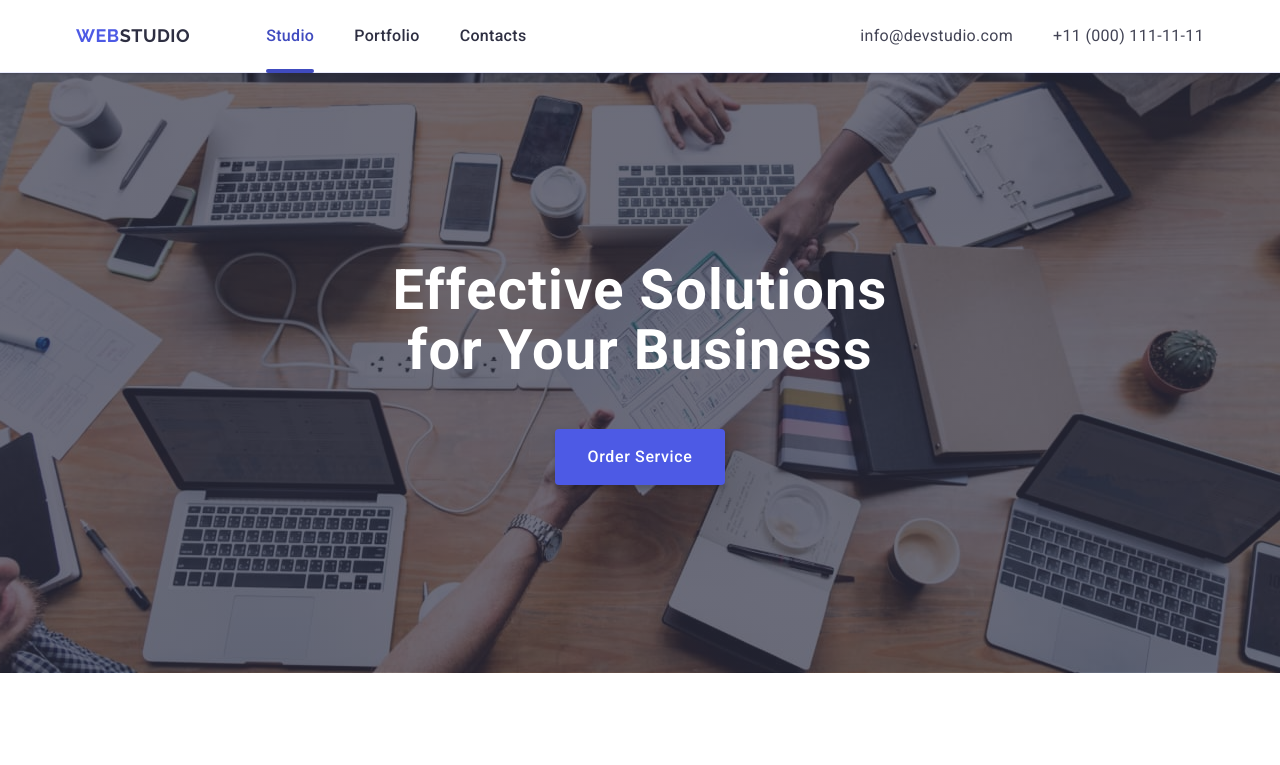
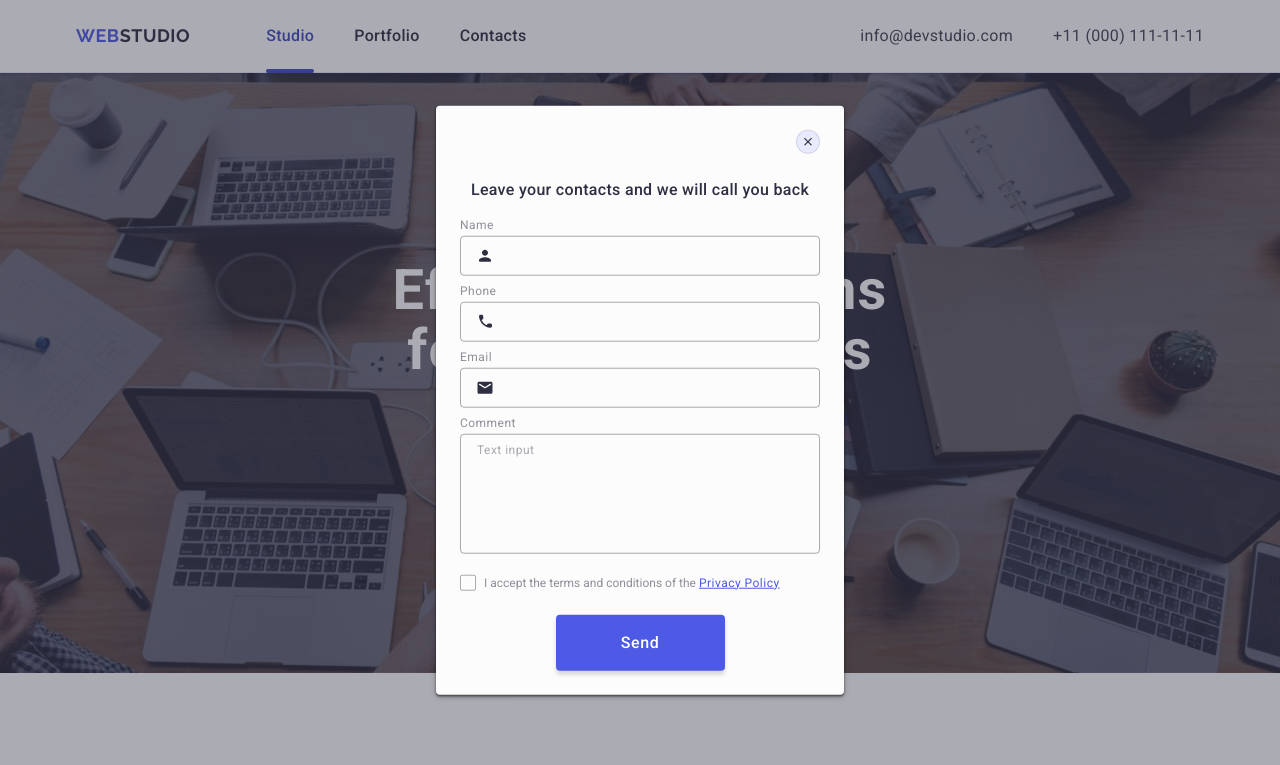
Before and after one commit to AnastasiaNazar82/goit-markup-hw-06-, a plain HTML site: page index.html in a window 1280 px wide. Shown: the top 765 px of the page. Drawn offline with nearby package versions, Linux system fonts and the light colour scheme.

Commit message:
add modal

```diff
--- a/css/styles.css
+++ b/css/styles.css
@@ -666,12 +666,245 @@ screen and (min-device-pixel-ratio: 2) and (max-width: 767px)
     align-items: start;
 }
 
+}
 
-}
 /* ========== Backdrop ========== */
 /* ========== Backdrop ========== */
 
 
+.backdrop{
+    position: fixed;
+    top: 0;
+    left: 0;
+    width: 100%;
+    height: 100%;
+    background-color: rgba(46, 47, 66, 0.40);
+    z-index: 999999;
+    opacity: 0;
+    visibility: hidden;
+    pointer-events: none;
+    transition: opacity 250ms cubic-bezier(0.4, 0, 0.2, 1), visibility 250ms cubic-bezier(0.4, 0, 0.2, 1);
+}
+
+.backdrop.is-open {
+    opacity: 1;
+    visibility: visible;
+    pointer-events: auto;
+}
+
+.modal {
+    position: absolute;
+    top: 50%;
+    left: 50%;
+    transform: translate(-50%, -50%);
+    width: 288px;
+    min-height: 623px;
+    border-radius: 4px;
+    background: #FCFCFC;
+    border: none;
+    filter: drop-shadow(0px 1px 1px rgba(0, 0, 0, 0.14)) drop-shadow(0px 1px 3px rgba(0, 0, 0, 0.12)) drop-shadow(0px 1px 2px rgba(0, 0, 0, 0.20));
+    padding: 72px 24px 24px 24px;
+    box-shadow: 0px 1px 1px rgba(0, 0, 0, 0.14), 0px 1px 3px rgba(0, 0, 0, 0.12), 0px 2px 1px rgba(0, 0, 0, 0.2);
+    transition: transform 250ms cubic-bezier(0.4, 0, 0.2, 1);
+}
+
+.modal-close-button {
+    position: absolute;
+    top: 24px;
+    right: 24px;
+    width: 24px;
+    height: 24px;
+    border-radius: 50%;
+    display: flex;
+    justify-content: center;
+    align-items: center;
+    padding: 0;
+    cursor: pointer;
+    background-color: #E7E9FC;
+    border: 1px solid rgba(0, 0, 0, 0.10);
+    transition: background-color 250ms cubic-bezier(0.4, 0, 0.2, 1), border 250ms cubic-bezier(0.4, 0, 0.2, 1);
+    fill: #2E2F42;
+}
+
+.modal-close-button-icon {
+    transition: fill 250ms cubic-bezier(0.4, 0, 0.2, 1);
+}
+
+.modal-close-button:hover,
+.modal-close-button:focus {
+    background-color: #404BBF;
+    fill: #FFF;
+    border: none;
+}
+
+.modal-text {
+    color: #2E2F42;
+    text-align: center;
+    font-size: 16px;
+    font-weight: 500;
+    line-height: 1.5;
+    letter-spacing: 0.02em;
+    margin-bottom: 16px;
+}
+
+.modal-form-container{
+    margin-bottom: 8px;
+}
+
+.modal-form-container-label {
+    color: #8E8F99;
+    font-size: 12px;
+    font-weight: 400;
+    line-height: 1.17;
+    letter-spacing: 0.04em;
+    display: block;
+    margin-bottom: 4px;
+}
+
+.modal-form-container-input {
+    position: relative;
+}
+
+.modal-form-input {
+    width: 100%;
+    height: 40px;
+    border-radius: 4px;
+    border: 1px solid rgba(46, 47, 66, 0.40);
+    background-color: transparent;
+    padding-left: 38px;
+    outline: transparent;
+    transition: border-color 250ms cubic-bezier(0.4, 0, 0.2, 1);
+}
+
+.modal-form-input:focus {
+    border-color: #4D5AE5;
+}
+
+.modal-form-input-icon {
+    position: absolute;
+    top: 50%;
+    left: 16px;
+    transform: translateY(-50%);
+    fill: #2E2F42;
+    transition: fill 250ms cubic-bezier(0.4, 0, 0.2, 1);
+}
+
+.modal-form-input:focus + .modal-form-input-icon {
+    fill: #4D5AE5;
+}
+
+.container-comment {
+    margin-bottom: 16px;
+}
+
+.modal-form-comment {
+    width: 100%;
+    height: 120px;
+    border-radius: 4px;
+    border: 1px solid rgba(46, 47, 66, 0.40);
+    background-color: transparent;
+    padding: 8px 16px;
+    color: rgba(46, 47, 66, 0.40);
+    font-size: 12px;
+    font-weight: 400;
+    line-height: 1.17;
+    letter-spacing: 0.04em;
+    border-radius: 4px;
+    outline: transparent;
+    resize: none;
+    transition: border-color 250ms cubic-bezier(0.4, 0, 0.2, 1);
+}
+
+.modal-form-comment::placeholder {
+    color: rgba(46, 47, 66, 0.40);
+}
+
+.modal-form-comment:focus {
+    border-color: #4D5AE5;
+}
+
+.modal-form-checkbox-container {
+    margin-bottom: 24px;
+}
+
+.modal-form-own-checkbox {
+    display: inline-flex;
+    justify-content: center;
+    align-items: center;
+    width: 16px;
+    height: 16px;
+    border-radius: 2px;
+    border: 1px solid rgba(46, 47, 66, 0.40);
+    cursor: pointer;
+    transition: background-color 250ms cubic-bezier(0.4, 0, 0.2, 1), border 250ms cubic-bezier(0.4, 0, 0.2, 1), fill 250ms cubic-bezier(0.4, 0, 0.2, 1);
+    fill: transparent;
+    margin-right: 8px;
+}
+
+.modal-form-checkbox:checked +
+.modal-form-checkbox-label >
+.modal-form-own-checkbox {
+    background-color: #404BBF;
+    border: none;
+    fill:#F4F4FD;
+}
+
+.modal-form-checkbox:focus +
+.modal-form-checkbox-label >
+.modal-form-own-checkbox {
+    outline: 1px solid rgba(46, 47, 66, 0.40);
+}
+
+.modal-form-own-checkbox-icon {
+    fill: #F4F4FD;
+    opacity: 0;
+}
+
+.modal-form-checkbox:checked +
+.modal-form-checkbox-label
+.modal-form-own-checkbox-icon {
+    opacity: 1;
+}
+
+.modal-form-checkbox-label {
+    color: #8E8F99;
+    font-size: 12px;
+    font-weight: 400;
+    line-height: 1.17;
+    display: flex;
+    align-items: center;
+    flex-wrap: nowrap;
+}
+
+.modal-form-link {
+    text-decoration-line: underline;
+    color: #4d5ae5;
+    letter-spacing: 0.04em;
+}
+
+.modal-form-button {
+    color: #FFF;
+    text-align: center;
+    font-size: 16px;
+    font-weight: 500;
+    line-height: 1.5;
+    letter-spacing: 0.04em;
+    margin-left: auto;
+    margin-right: auto;
+    display: block;
+    border-radius: 4px;
+    padding: 16px 32px;
+    background: #4D5AE5;
+    box-shadow: 0px 4px 4px 0px rgba(0, 0, 0, 0.15);
+    border: 4px;
+    min-width: 169px;
+    transition: background-color 250ms cubic-bezier(0.4, 0, 0.2, 1);
+}
+
+.modal-form-button:hover,
+.modal-form-button:focus {
+    background: #404BBF;
+}
 
 
 /* min - width : 768 px */
@@ -857,8 +1090,10 @@ screen and (min-device-pixel-ratio: 2) and (max-width: 767px)
 /* ========== Mobile menu ========== */
 
 /* ========== Backdrop ========== */
-
-
+.modal {
+    width: 408px;
+    min-height: 584px;
+}
 
 }
 
--- a/index.html
+++ b/index.html
@@ -835,8 +835,8 @@
                   <use href="./images/icons.svg#icon-vector"></use>
                 </svg>
               </span>
-              I accept the terms and conditions of the
-              <a class="modal-form-link" href="">Privacy Policy</a></label
+              <span>I accept the terms and conditions of the
+              <a class="modal-form-link" href="">Privacy Policy</a></span></label
             >
           </div>
           <button class="modal-form-button" type="submit">Send</button>
```
